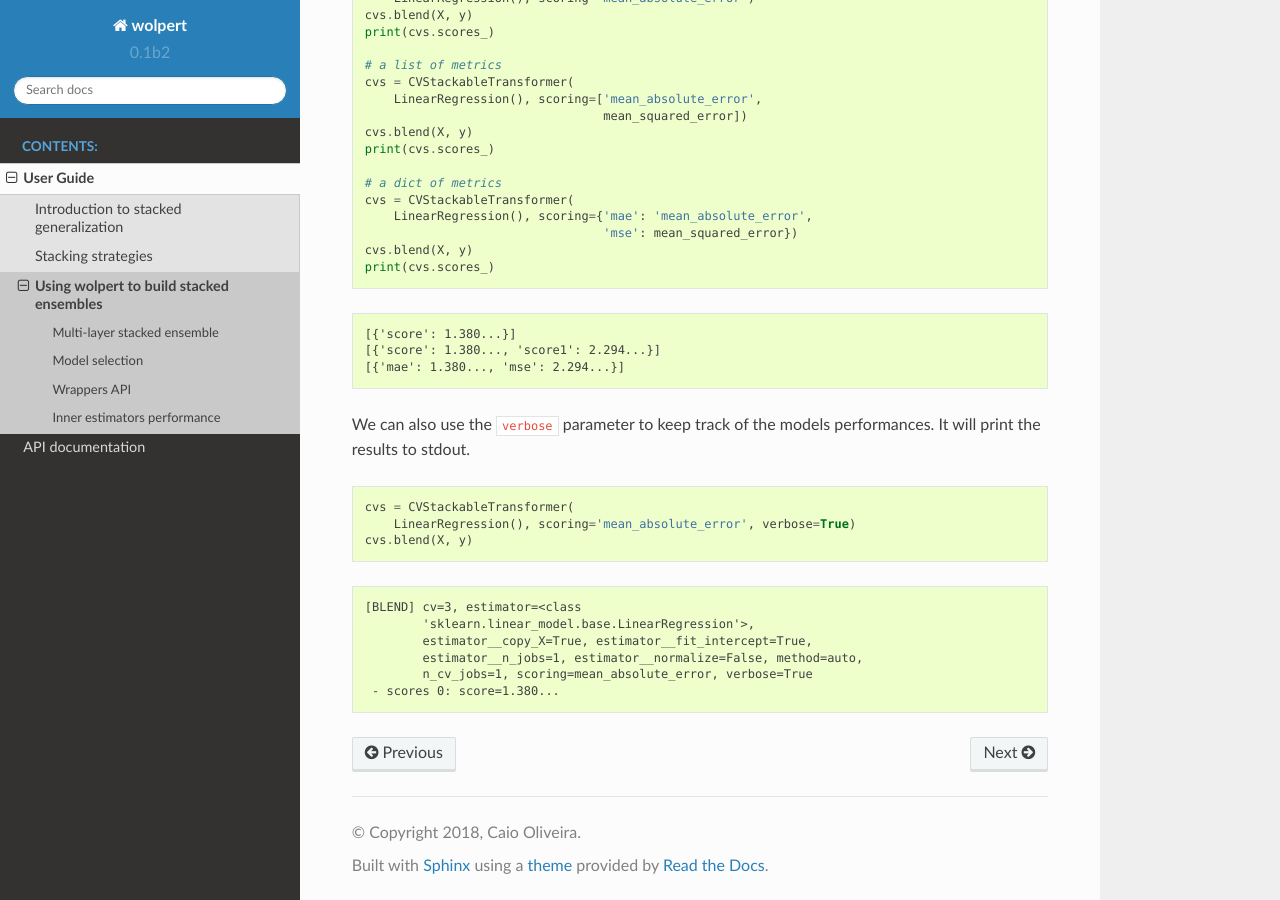
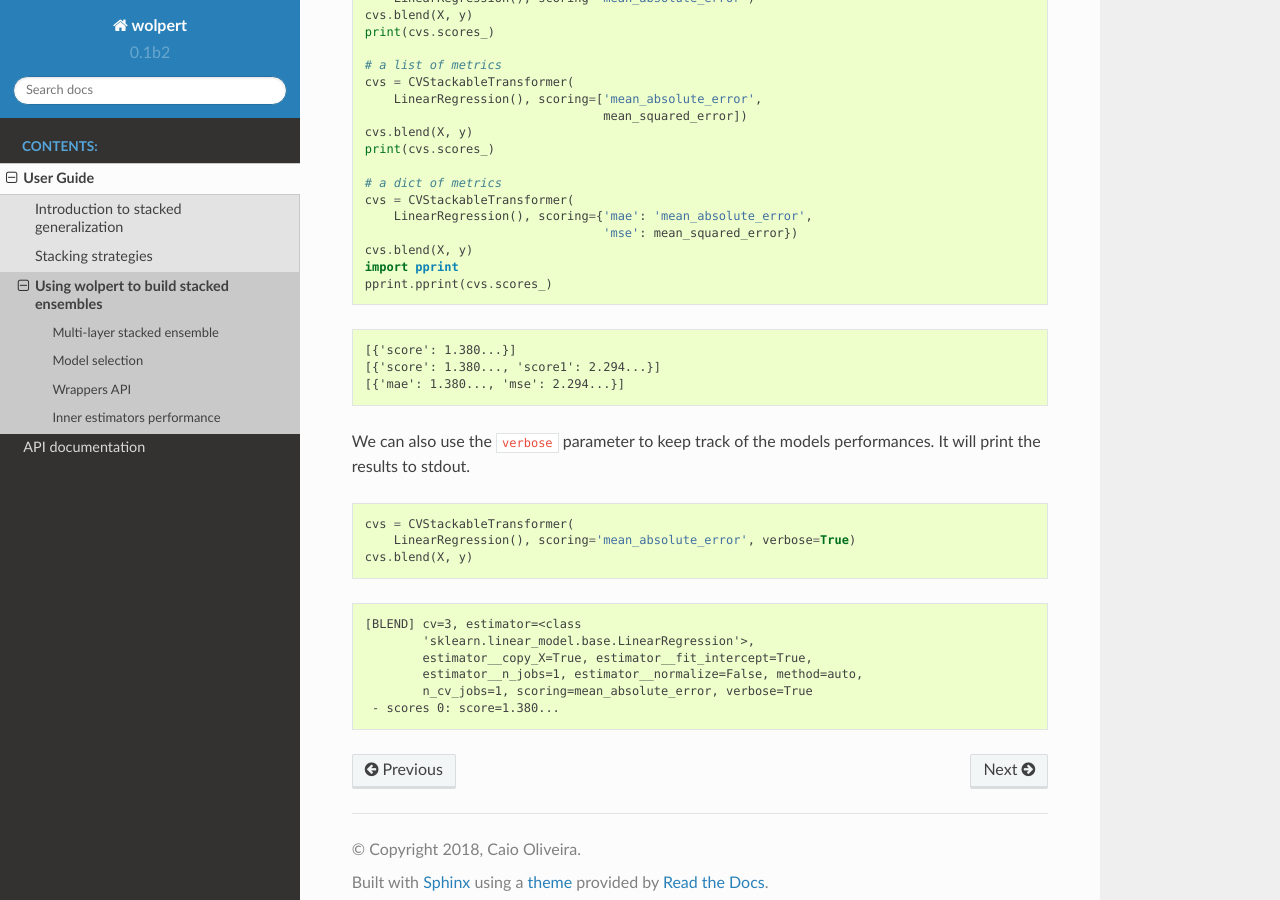
Before and after one commit to caioaao/wolpert, a Sphinx documentation site: the page built from docs/source/user_guide/usage.rst, in a window 1280 px wide and 900 px high, scrolled down 5038 px. Built offline with Sphinx 7.4.7 and the Read the Docs theme 2.0.0, drawn with Linux system fonts in a browser that asks for light colours; cross-references to code outside the pages are shown as plain code.

Commit message:
fix annoying dict ordering on print...

```diff
--- a/docs/source/user_guide/usage.rst
+++ b/docs/source/user_guide/usage.rst
@@ -246,7 +246,8 @@ Each metric may be a string (for the builtin metrics) or a function that receive
        LinearRegression(), scoring={'mae': 'mean_absolute_error',
                                     'mse': mean_squared_error})
    cvs.blend(X, y)
-   print(cvs.scores_)
+   import pprint
+   pprint.pprint(cvs.scores_)
 
 
 .. testoutput::
```
